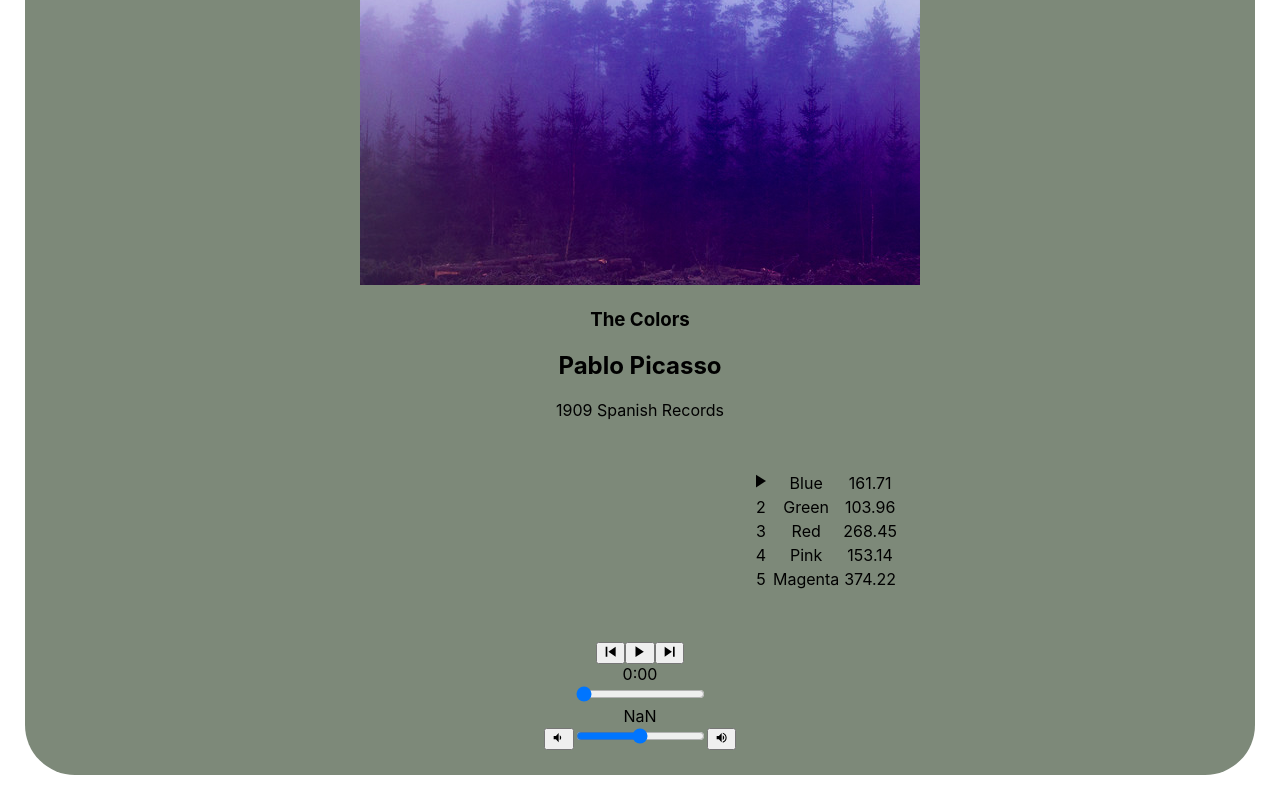
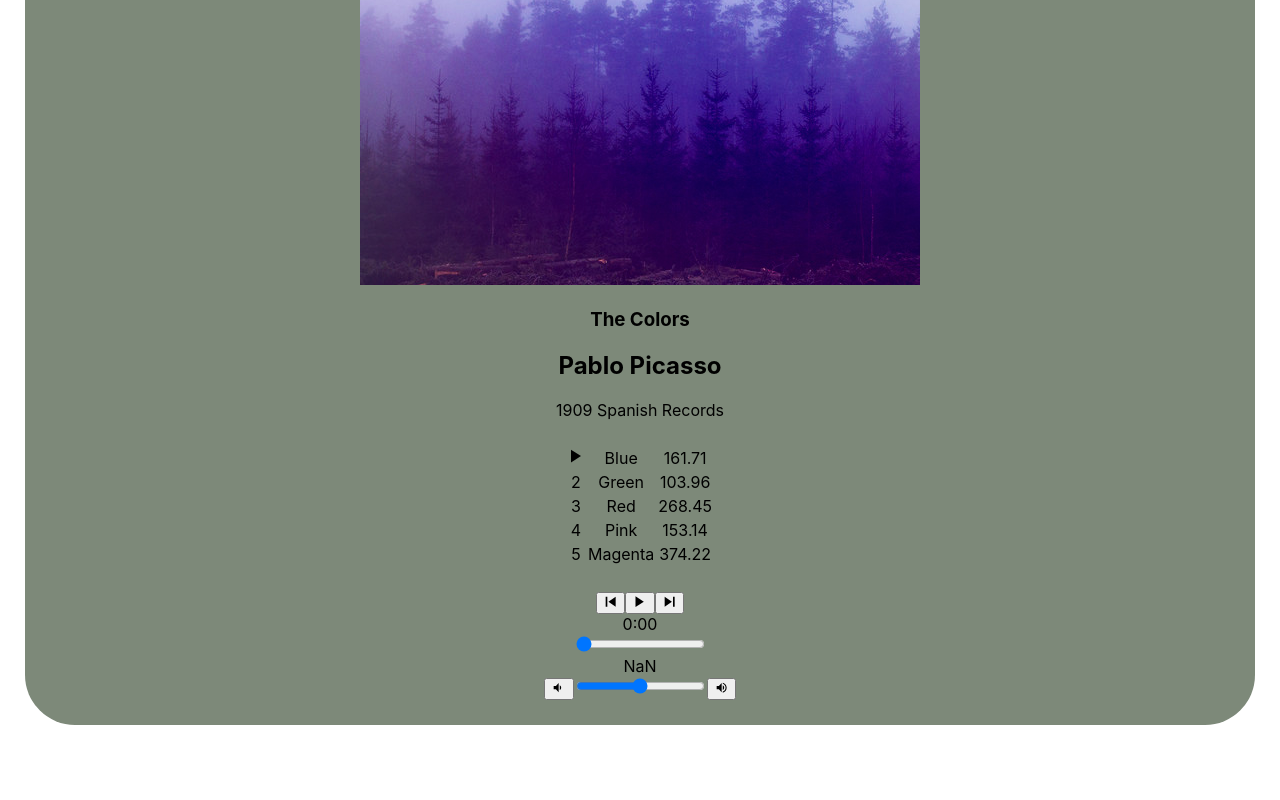
Before and after one commit to Anung-Un-Rama/block-jams-react, a React (Create React App) app: page /album/the-colors in a window 1280 px wide. Shown: the part 570-1370 px from the top of the page. After the commit the page ends 1320 px from the top, so only its background shows below. Built offline with nearby package versions, Linux system fonts and the light colour scheme.

Commit message:
added fade out and fixed css in album song list

```diff
--- a/src/App.css
+++ b/src/App.css
@@ -124,5 +124,7 @@
   margin-top: 35px;
 }
 #song-list {
-  padding: 50px 50px 50px 700px;
+  display: grid;
+  justify-content: center;
+  padding:25px;
 }
--- a/src/components/Album.js
+++ b/src/components/Album.js
@@ -118,13 +118,13 @@ class Album extends Component {
       }  else this.setState({ volume: 0});
     }
 
-  /*  handleFadeOut() {
+    handleFadeOut() {
       if (this.state.volume <= 0) {
         const newVolume = this.state.volume == 0.1;
         this.audioElement.volume = Math.max(0, newVolume);
         this.setState({});
-      } interval / timeout to diminish volume littel by litte. Solve algorithm.
-    } */
+      }
+    }
 
 
     handleVolumeUpClick(e) {
```
